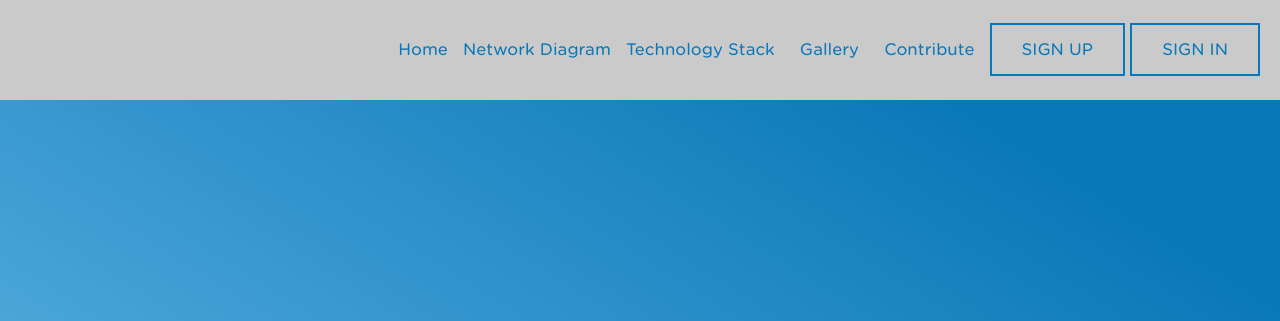
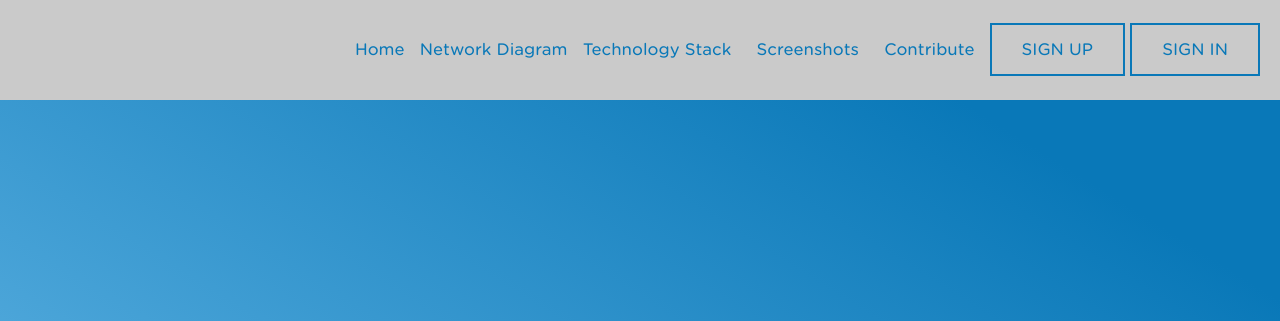
Before and after one commit to bushidowallet/bushido-website, a plain HTML site: page index.html in a window 1280 px wide. Shown: the top 321 px of the page. Drawn offline with Linux system fonts and the light colour scheme.

Commit message:
using screenshots label rather than gallery

```diff
--- a/index.html
+++ b/index.html
@@ -16,7 +16,7 @@
                     <button id="homeBtn" class="topBtn" style="margin-right: 0px">Home</button>
                     <button id="netBtn" class="topBtn" style="margin-right: 0px">Network Diagram</button>
                     <button id="stackBtn" class="topBtn">Technology Stack</button>
-                    <button id="galleryBtn" class="topBtn">Gallery</button>
+                    <button id="galleryBtn" class="topBtn">Screenshots</button>
                     <button id="contributeBtn" class="topBtn">Contribute</button>
                     <button id="signupBtn" class="signBtn">Sign Up</button>
                     <button id="signinBtn" class="signBtn">Sign In</button>
```
